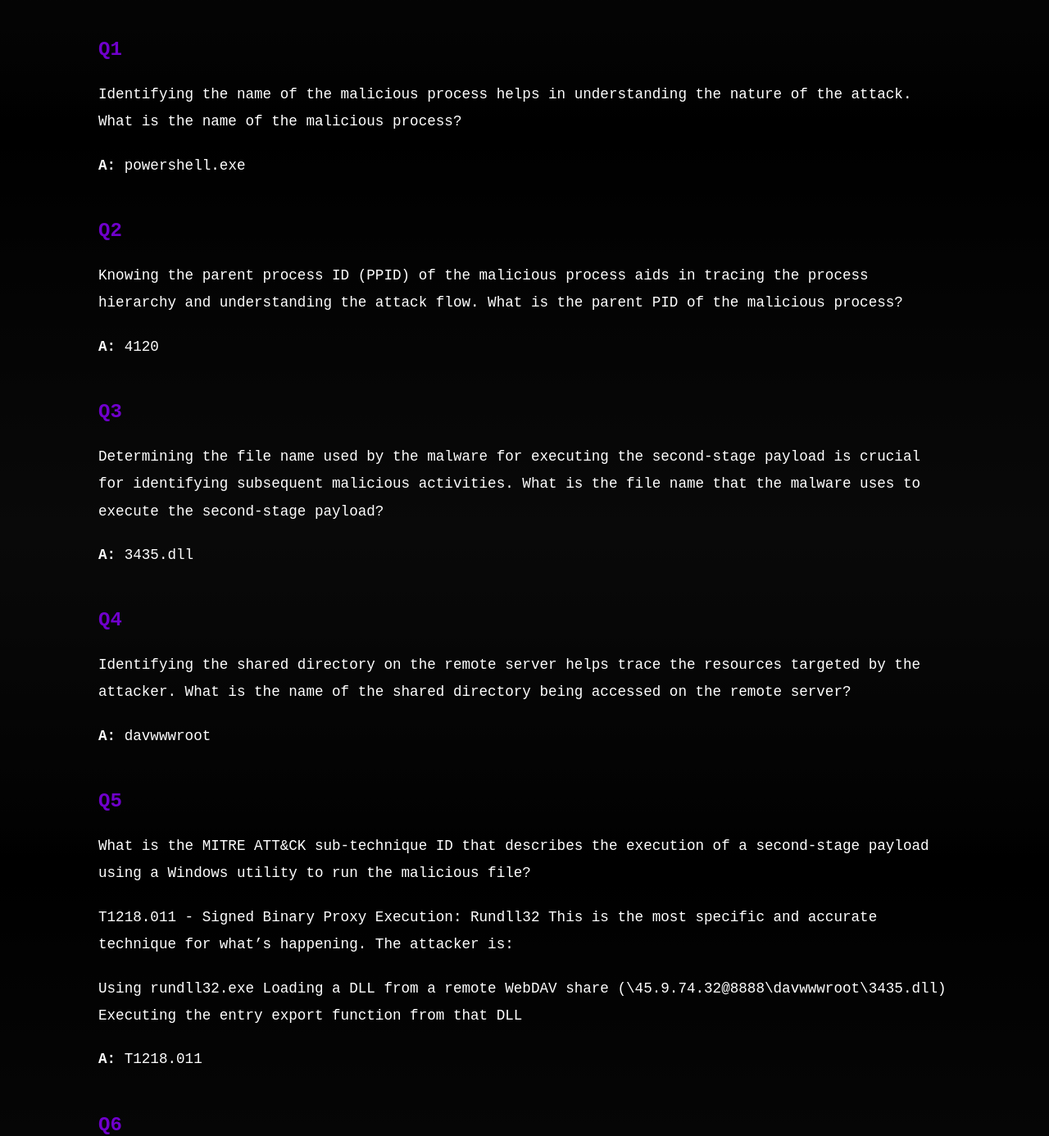
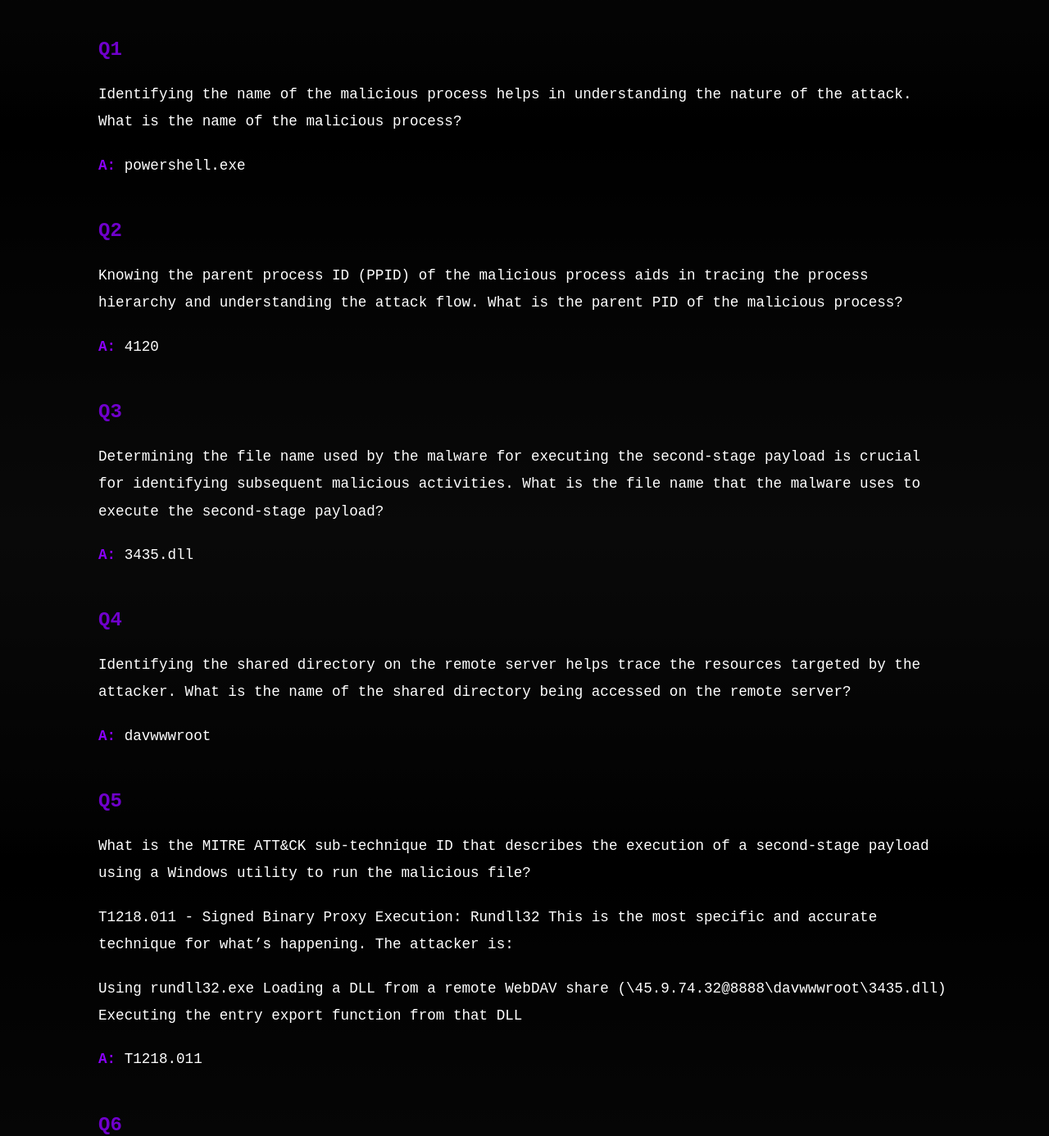
Before and after one commit to calorushex/calorushex.github.io, a Jekyll site: the page built from _posts/2025-11-16-cyberdefenders-reveal-writeup-retired.md, in a window 1280 px wide. Shown: the part 1654-3040 px from the top of the page at 82% size. Built offline with Jekyll 4.4.1, drawn with Linux system fonts in a browser that asks for light colours.

Commit message:
Make bold text purple to emphasize answers

```diff
--- a/assets/css/main.css
+++ b/assets/css/main.css
@@ -367,6 +367,10 @@ body {
     margin-bottom: 20px;
 }
 
+.post-content strong {
+    color: var(--primary-accent);
+}
+
 .post-content a {
     color: var(--primary-accent);
     text-decoration: underline;
```
